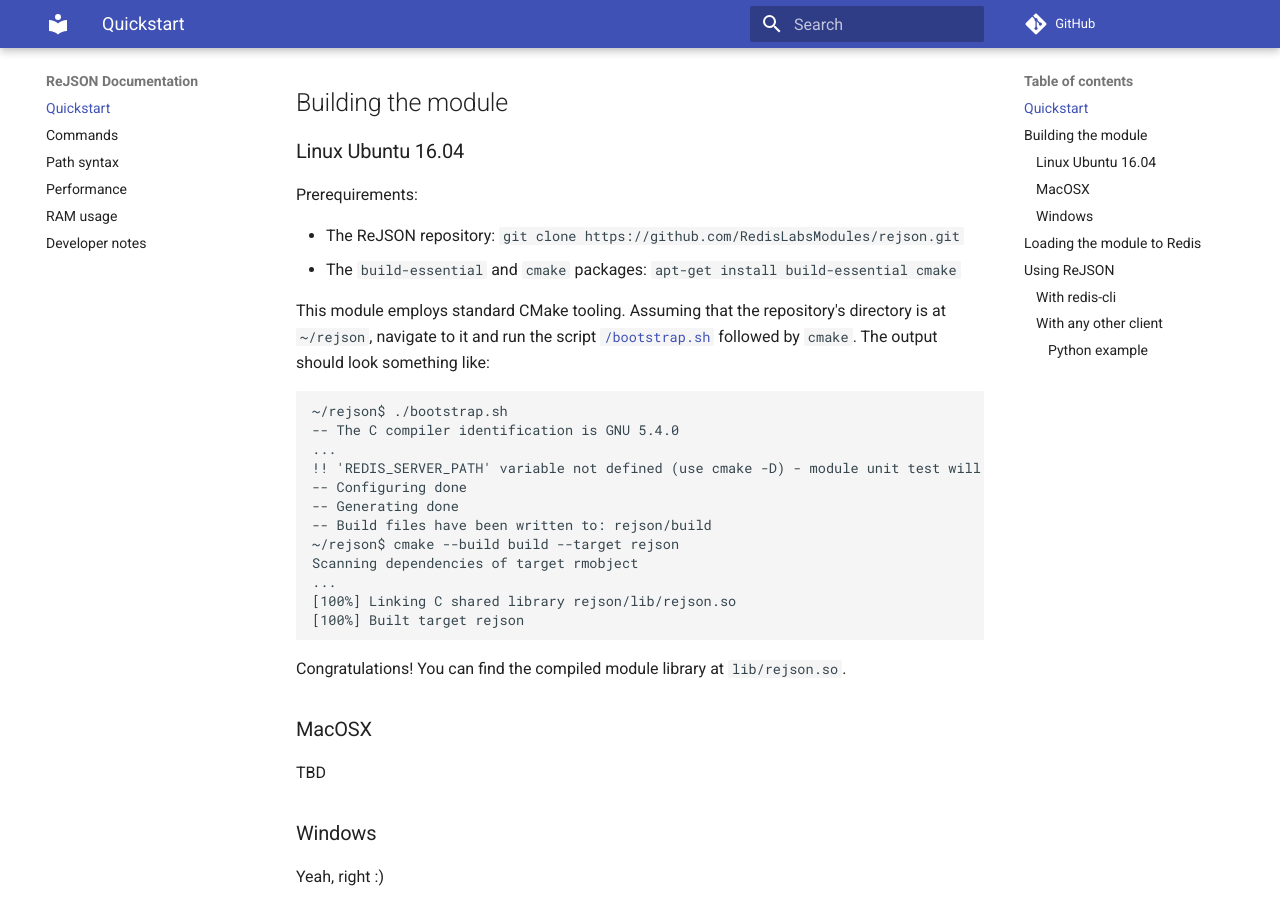
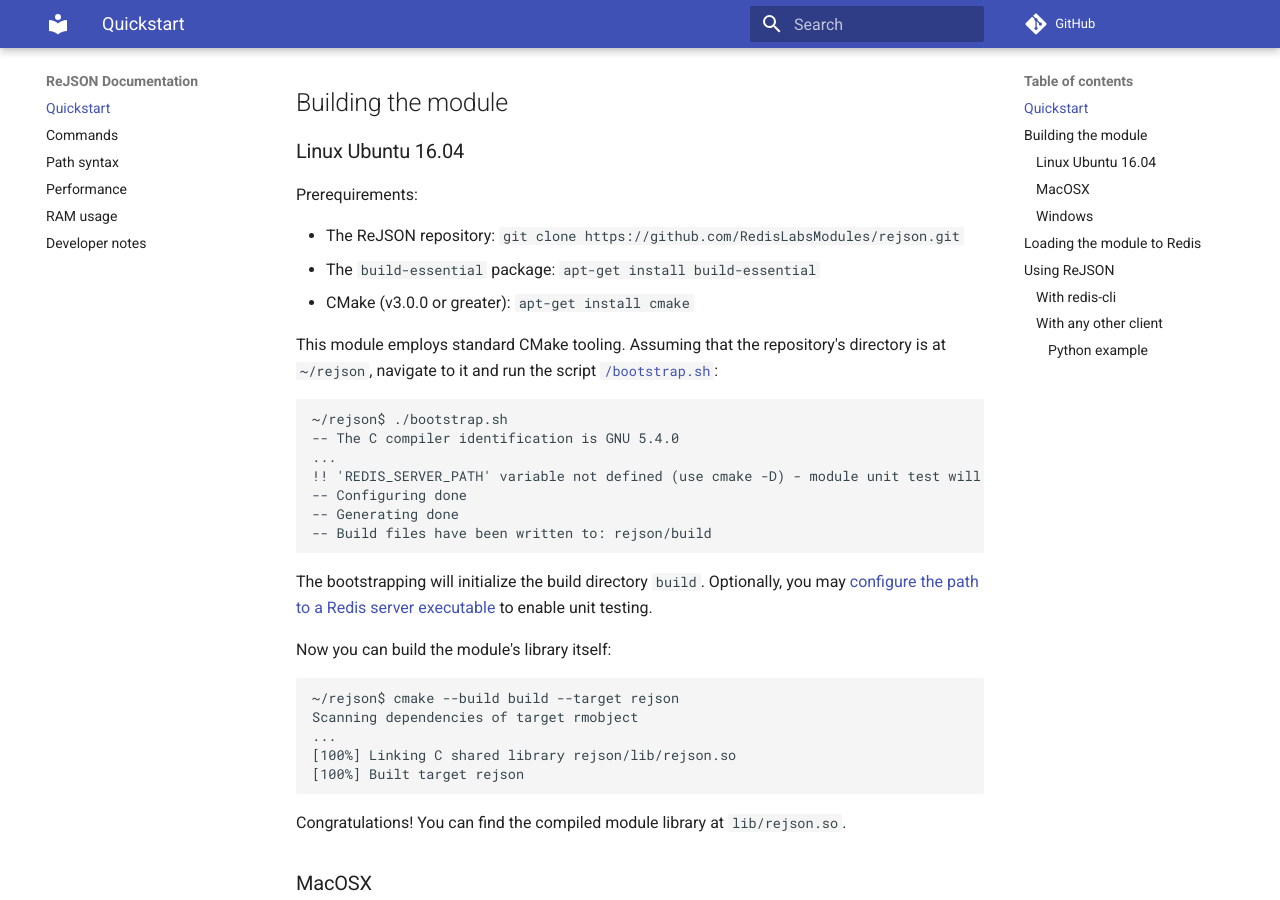
Before and after one commit to RedisJSON/RedisJSON, an MkDocs documentation site: the page built from docs/index.md, in a window 1280 px wide and 900 px high, scrolled down 848 px. Built offline with MkDocs 1.6.1 and Material for MkDocs 9.7.7, drawn with Linux system fonts in a browser that asks for light colours; comment, search, counter and statistics services are not loaded; old or Windows-style settings are respelled for this version of MkDocs.

Commit message:
Touchs quick build instructions

````diff
--- a/docs/index.md
+++ b/docs/index.md
@@ -23,11 +23,11 @@
 Prerequirements:
 
 * The ReJSON repository: `git clone https://github.com/RedisLabsModules/rejson.git`
-* The `build-essential` and `cmake` packages: `apt-get install build-essential cmake`
+* The `build-essential` package: `apt-get install build-essential`
+* CMake (v3.0.0 or greater): `apt-get install cmake`
 
 This module employs standard CMake tooling. Assuming that the repository's directory is at
-`~/rejson`, navigate to it and run the script [`/bootstrap.sh`](/bootstrap.sh) followed by `cmake`.
-The output should look something like:
+`~/rejson`, navigate to it and run the script [`/bootstrap.sh`](/bootstrap.sh):
 
 ```bash
 ~/rejson$ ./bootstrap.sh
@@ -37,6 +37,14 @@
 -- Configuring done
 -- Generating done
 -- Build files have been written to: rejson/build
+```
+
+The bootstrapping will initialize the build directory `build`. Optionally, you may [configure the
+path to a Redis server executable](developer.md#testing) to enable unit testing.
+
+Now you can build the module's library itself:
+
+```bash
 ~/rejson$ cmake --build build --target rejson
 Scanning dependencies of target rmobject
 ...
````
